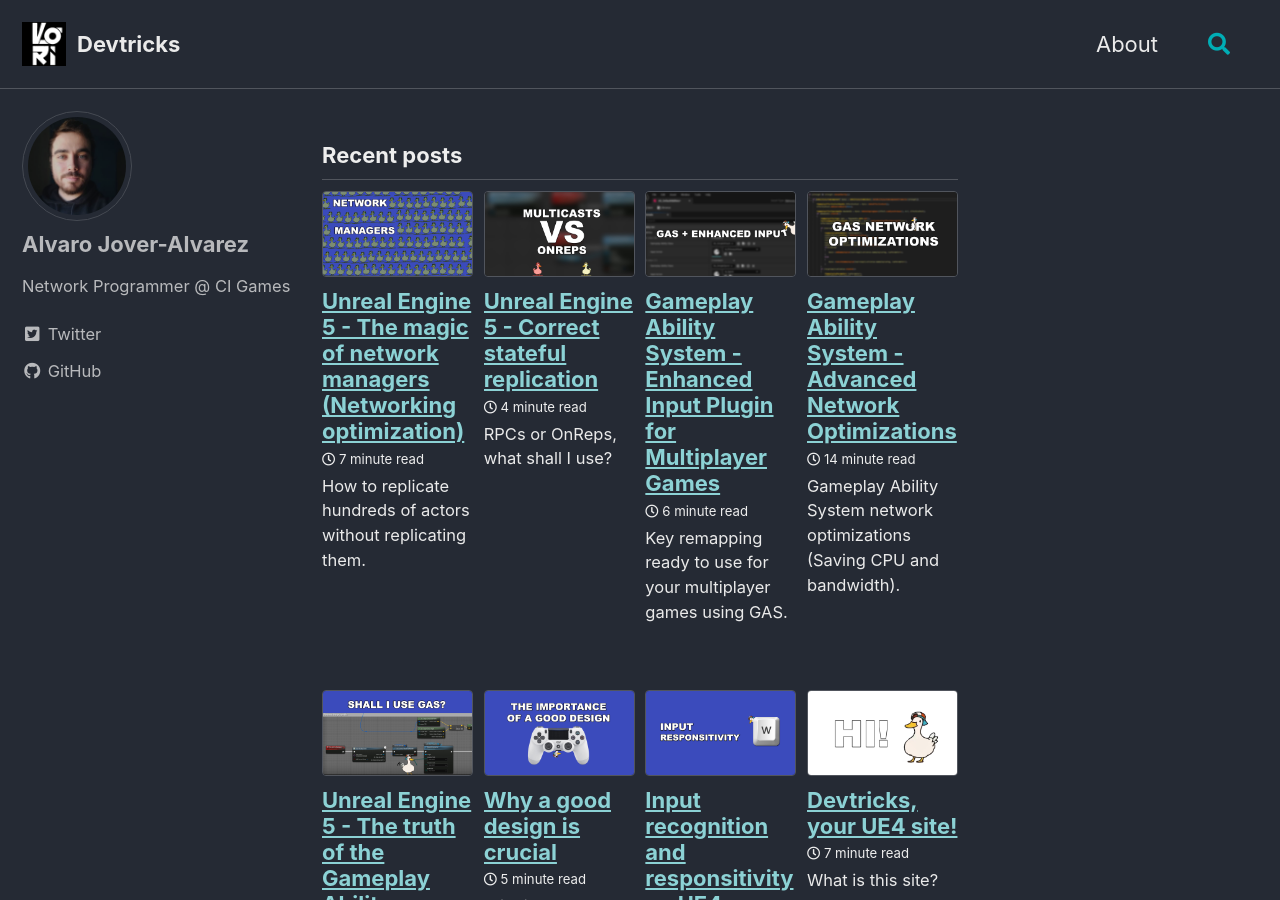
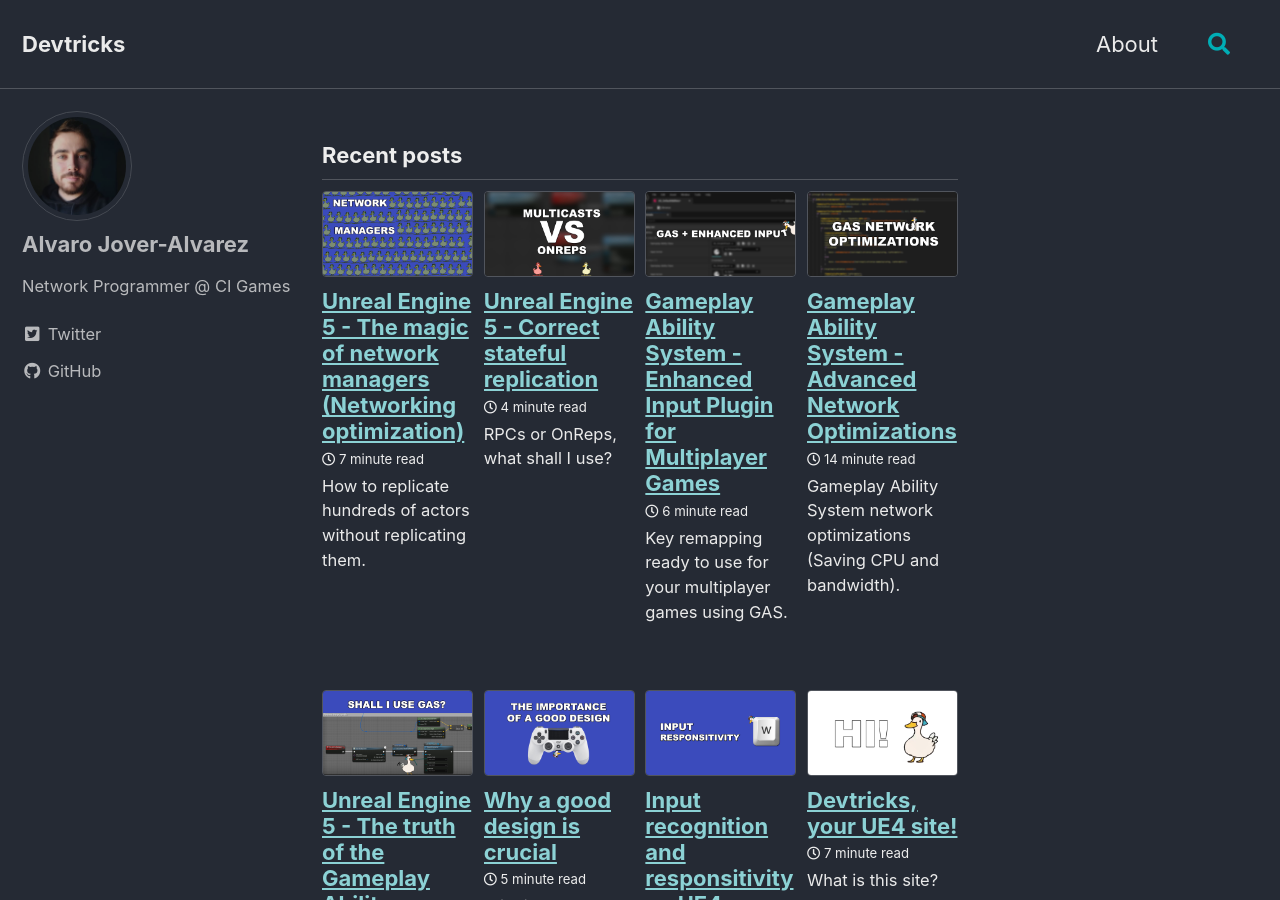
Before and after one commit to vorixo/devtricks, a Jekyll site: the page built from index.html, in a window 1280 px wide and 900 px high. Built offline with Jekyll 4.4.1, drawn with Linux system fonts in a browser that asks for light colours; cached includes are drawn as plain includes; the list of posts is cut into pages by our own code.

Commit message:
[UPD] Logo-teaser solved

```diff
--- a/_config.yml
+++ b/_config.yml
@@ -24,8 +24,8 @@
 url                      : # the base hostname & protocol for your site e.g. "https://mmistakes.github.io"
 baseurl                  : # the subpath of your site, e.g. "/blog"
 repository               : # GitHub username/repo-name e.g. "mmistakes/minimal-mistakes"
-teaser                   : # path of fallback teaser image, e.g. "/assets/images/500x300.png"
-logo                     : /assets/images/vori.png
+teaser                   : "/assets/images/vori.png" # this one appears in the twitter thumbnails
+logo                     : # path of logo image to display in the masthead, e.g. "/assets/images/88x88.png" - This appears at the left of devtricks
 masthead_title           : # overrides the website title displayed in the masthead, use " " for no title
 breadcrumbs              : true # true, false (default)
 words_per_minute         : 200
--- a/_includes/seo.html
+++ b/_includes/seo.html
@@ -81,11 +81,11 @@
 
   {% if page_large_image %}
     <meta name="twitter:card" content="summary_large_image">
-    <meta name="twitter:image" content="{{ page_large_image }}">
+    <meta name="twitter:image:src" content="{{ page_large_image }}">
   {% else %}
     <meta name="twitter:card" content="summary">
     {% if page_teaser_image %}
-      <meta name="twitter:image" content="{{ page_teaser_image }}">
+      <meta name="twitter:image:src" content="{{ page_teaser_image }}">
     {% endif %}
   {% endif %}
 
```
